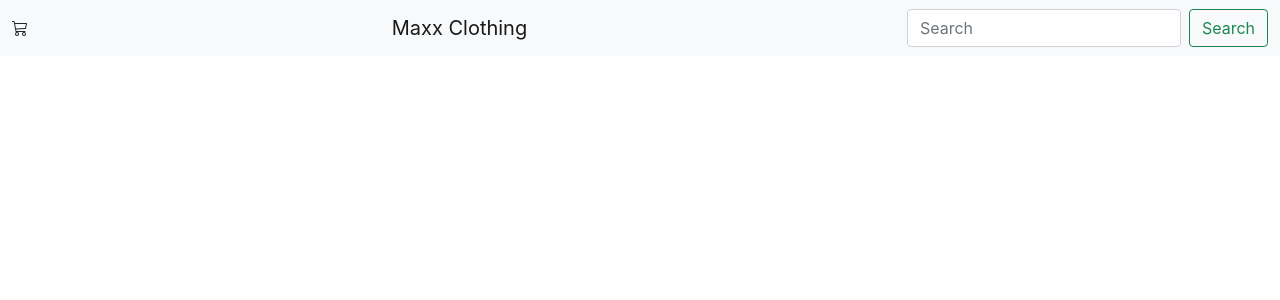
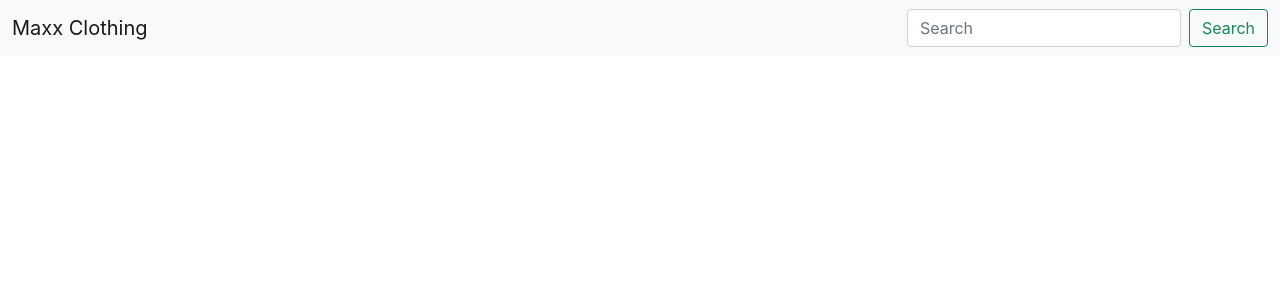
Before and after one commit to maximus-kai/maxx-clothing, a React (Create React App) app: page / in a window 1280 px wide. Shown: the top 300 px of the page. Built offline with nearby package versions, Linux system fonts and the light colour scheme.

Commit message:
straight from vs code

```diff
--- a/src/App.js
+++ b/src/App.js
@@ -1,28 +1,27 @@
 import logo from './logo.svg';
 import './App.css';
+import Card from './components/Card';
 
-function App() {
+const App=()=> {
   return (
     <div className="App">
 
       <nav class="navbar navbar-light bg-light">
   <div class="container-fluid">
-    <svg xmlns="http://www.w3.org/2000/svg"  width="16" height="16" fill="currentColor" class="bi bi-cart3" viewBox="0 0 16 16">
+    {/* <svg xmlns="http://www.w3.org/2000/svg"  width="16" height="16" fill="currentColor" class="bi bi-cart3" viewBox="0 0 16 16">
   <path d="M0 1.5A.5.5 0 0 1 .5 1H2a.5.5 0 0 1 .485.379L2.89 3H14.5a.5.5 0 0 1 .49.598l-1 5a.5.5 0 0 1-.465.401l-9.397.472L4.415 11H13a.5.5 0 0 1 0 1H4a.5.5 0 0 1-.491-.408L2.01 3.607 1.61 2H.5a.5.5 0 0 1-.5-.5zM3.102 4l.84 4.479 9.144-.459L13.89 4H3.102zM5 12a2 2 0 1 0 0 4 2 2 0 0 0 0-4zm7 0a2 2 0 1 0 0 4 2 2 0 0 0 0-4zm-7 1a1 1 0 1 1 0 2 1 1 0 0 1 0-2zm7 0a1 1 0 1 1 0 2 1 1 0 0 1 0-2z"/>
-</svg>
-
+</svg> */}
+   {/* the navigation */}
     <a class="navbar-brand">Maxx Clothing</a>
-
-
-
-
     <form class="d-flex">
       <input class="form-control me-2" type="search" placeholder="Search" aria-label="Search"/>
       <button class="btn btn-outline-success" type="submit">Search</button>
     </form>
   </div>
 </nav>
+{/* end of navigation */}
 
+{/* <Card/> */}
     </div>
   );
 }
--- /dev/null
+++ b/src/components/Card.js
@@ -0,0 +1,13 @@
+import React from 'react';
+
+const Card =()=> {
+    return(
+        <div class="card" style="width: 18rem;">
+             {/* <img src="..." class="card-img-top" alt="..."/>
+             <div class="card-body">
+                  <p class="card-text">Some quick example text to build on the card title and make up the bulk of the card's content.</p>
+             </div> */}
+        </div>
+    );
+}
+export default Card;
```
